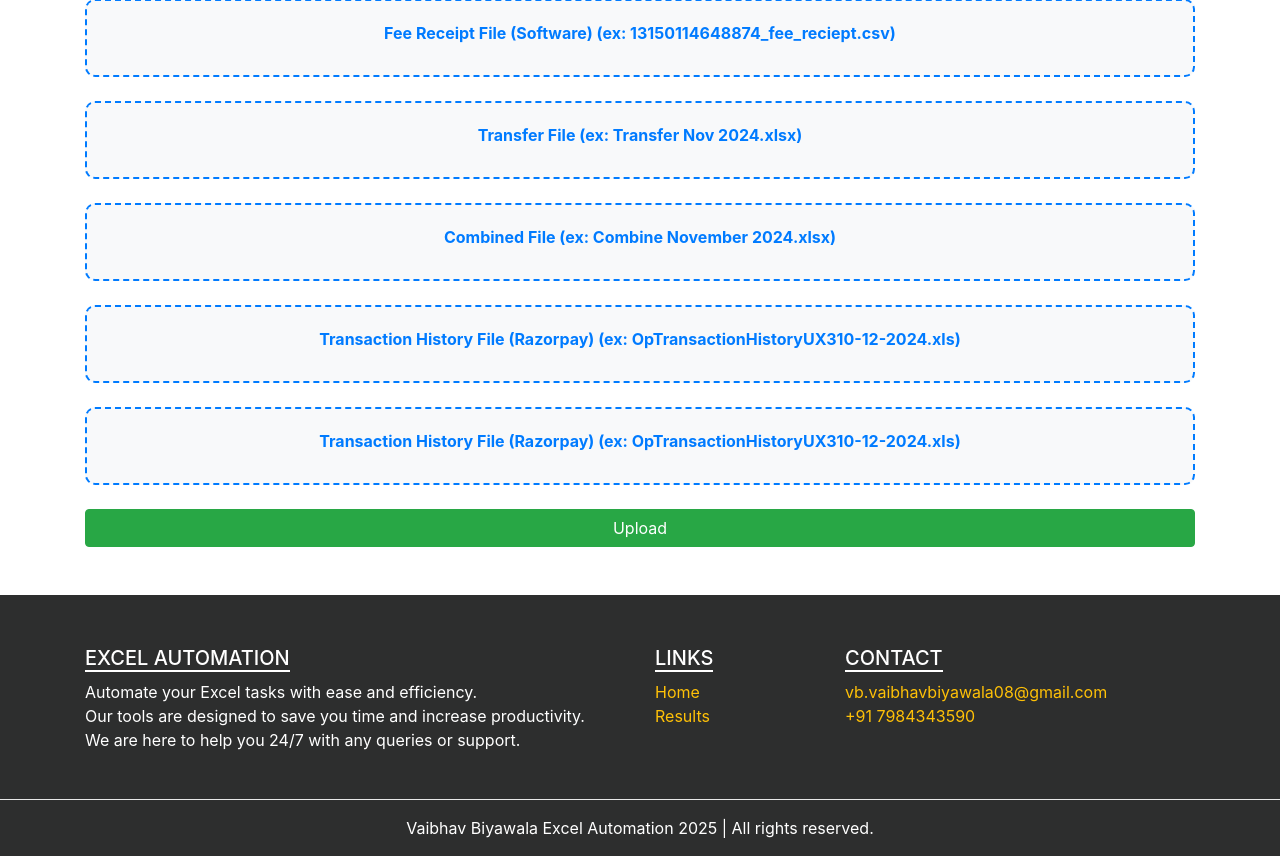
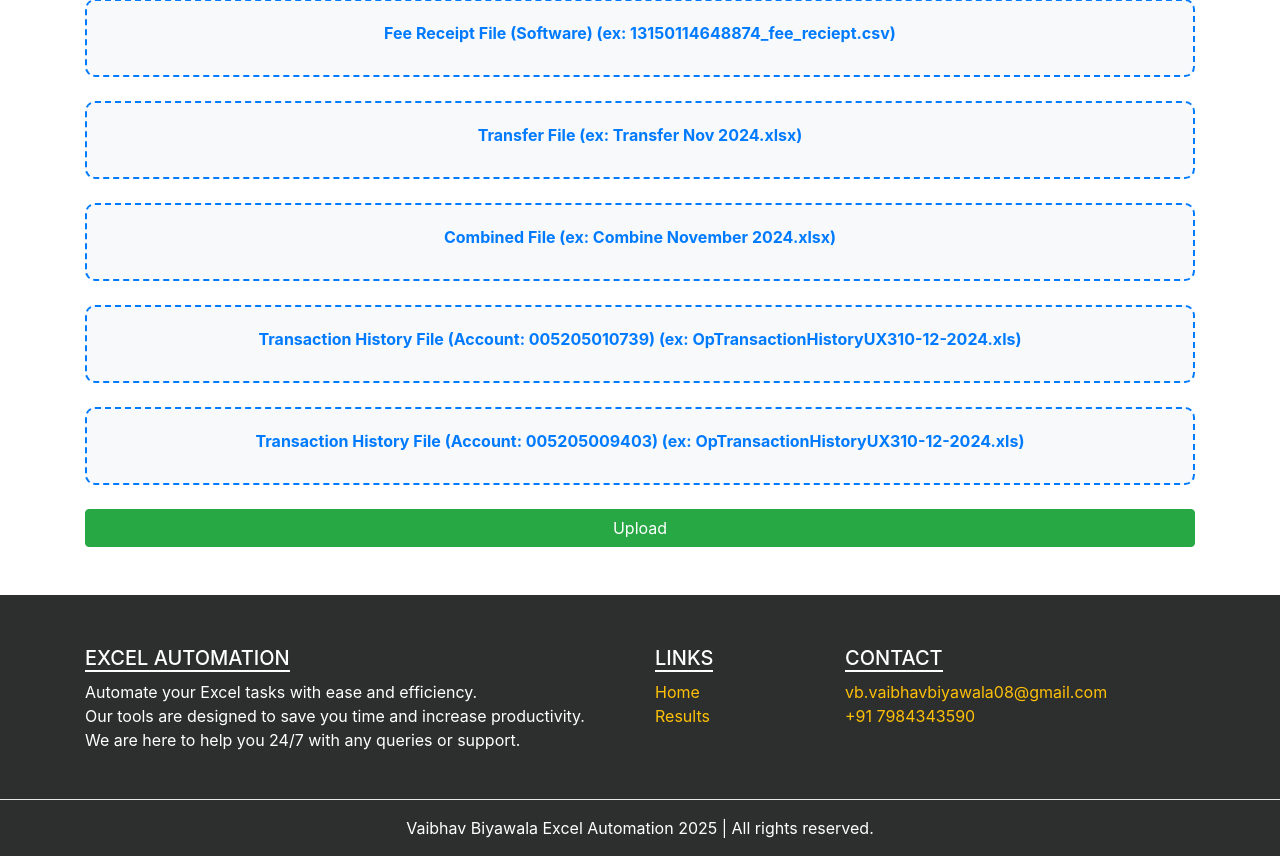
Before and after one commit to VaibhavBiyawala/Excel_Automation, a Flask app: page /online_upload in a window 1280 px wide. Shown: the part 375-1231 px from the top of the page. Run offline with Flask 3, Linux system fonts and the light colour scheme; the visitor is signed in with stand-in values (Sample User, id 1); some libraries are stand-ins or nearby versions.

Commit message:
Update transaction history file labels to include account numbers for clarity

```diff
--- a/app/templates/online_upload.html
+++ b/app/templates/online_upload.html
@@ -31,12 +31,12 @@
                 <div class="file-name" id="fileName3"></div>
             </div>
             <div class="upload-box mb-4">
-                <label for="file4">Transaction History File (Razorpay) (ex: OpTransactionHistoryUX310-12-2024.xls)</label>
+                <label for="file4">Transaction History File (Account: 005205010739)  (ex: OpTransactionHistoryUX310-12-2024.xls)</label>
                 <input type="file" name="file4" id="file4" required>
                 <div class="file-name" id="fileName4"></div>
             </div>
             <div class="upload-box mb-4">
-                <label for="file5">Transaction History File (Razorpay) (ex: OpTransactionHistoryUX310-12-2024.xls)</label>
+                <label for="file5">Transaction History File (Account: 005205009403)  (ex: OpTransactionHistoryUX310-12-2024.xls)</label>
                 <input type="file" name="file5" id="file5" required>
                 <div class="file-name" id="fileName5"></div>
             </div>
```
